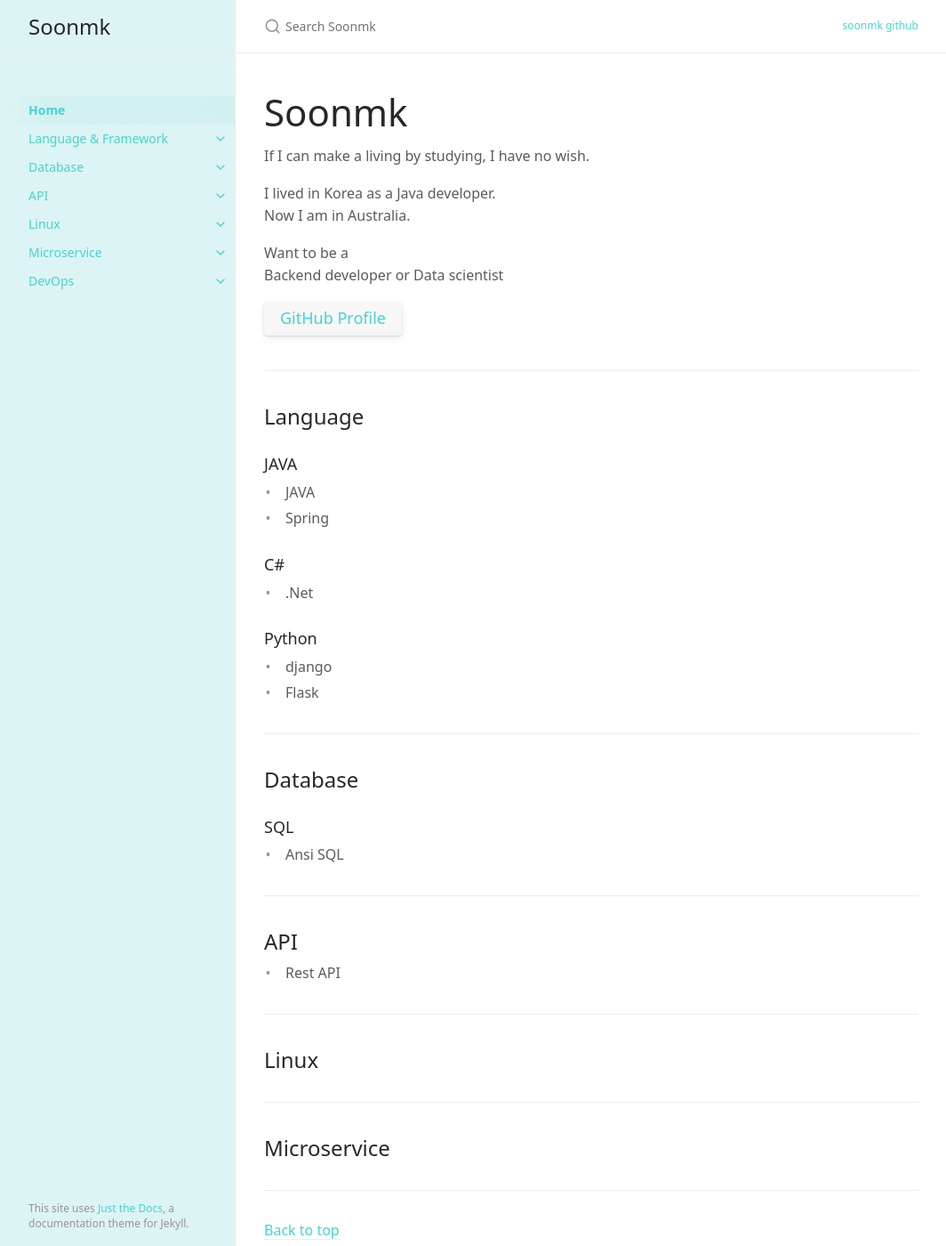
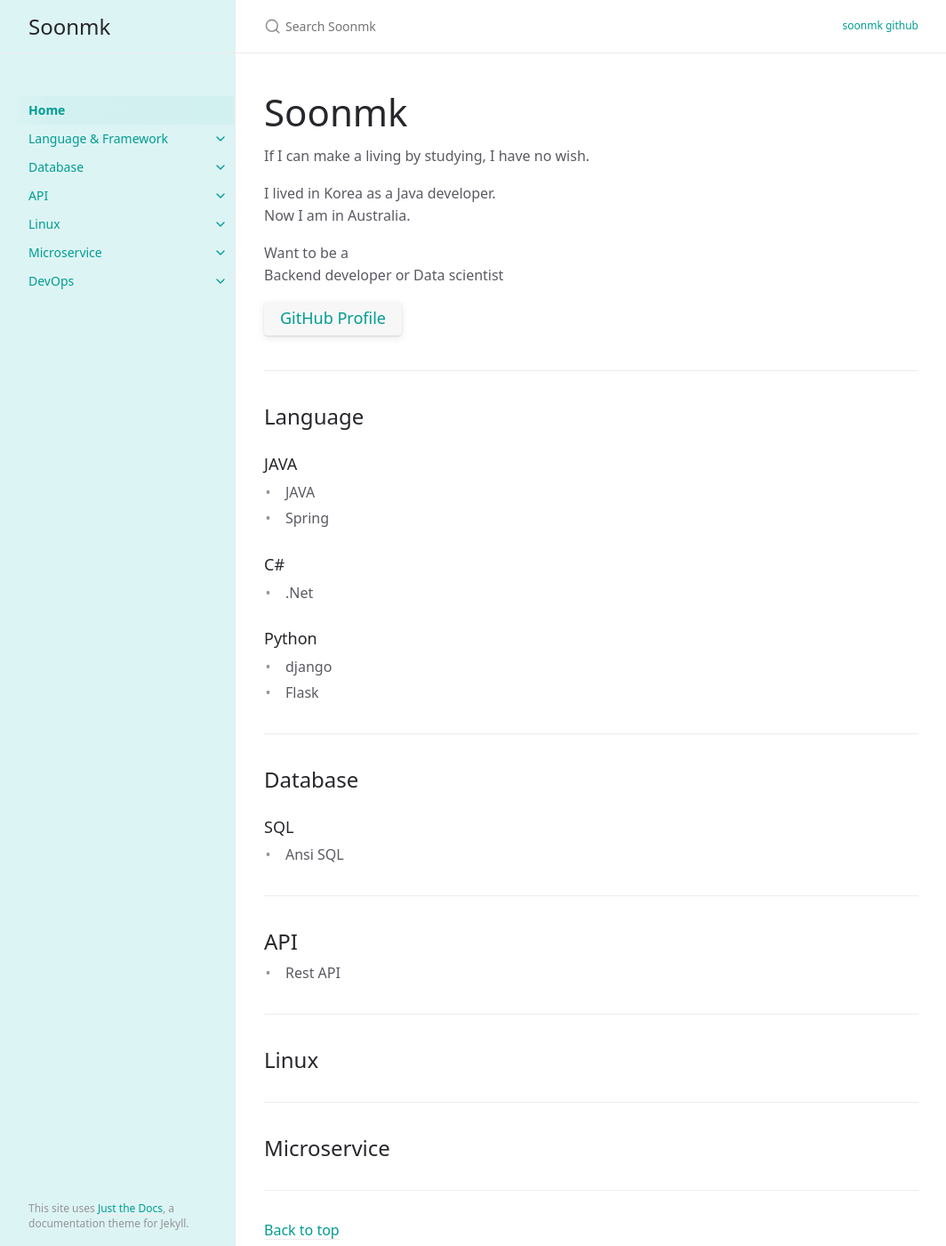
Before and after one commit to soonmk/soonmk.github.io, a Jekyll site: the page built from index.md, in a window 1280 px wide and 1400 px high. Shown: the whole window at 89% size, without its empty margins (107-1171 px from the left). Built offline with Jekyll 4.4.1, drawn with Linux system fonts in a browser that asks for light colours.

Commit message:
Update _variables.scss

```diff
--- a/_sass/support/_variables.scss
+++ b/_sass/support/_variables.scss
@@ -86,8 +86,8 @@ $body-text-color: $grey-dk-100 !default;
 $body-heading-color: $grey-dk-300 !default;
 $search-result-preview-color: $grey-dk-000 !default;
 $nav-child-link-color: $grey-dk-100 !default;
-$link-color: $green-000 !default;
-$btn-primary-color: $green-100 !default;
+$link-color: $green-200 !default;
+$btn-primary-color: $green-300 !default;
 $base-button-color: #f7f7f7 !default;
 
 //
```
